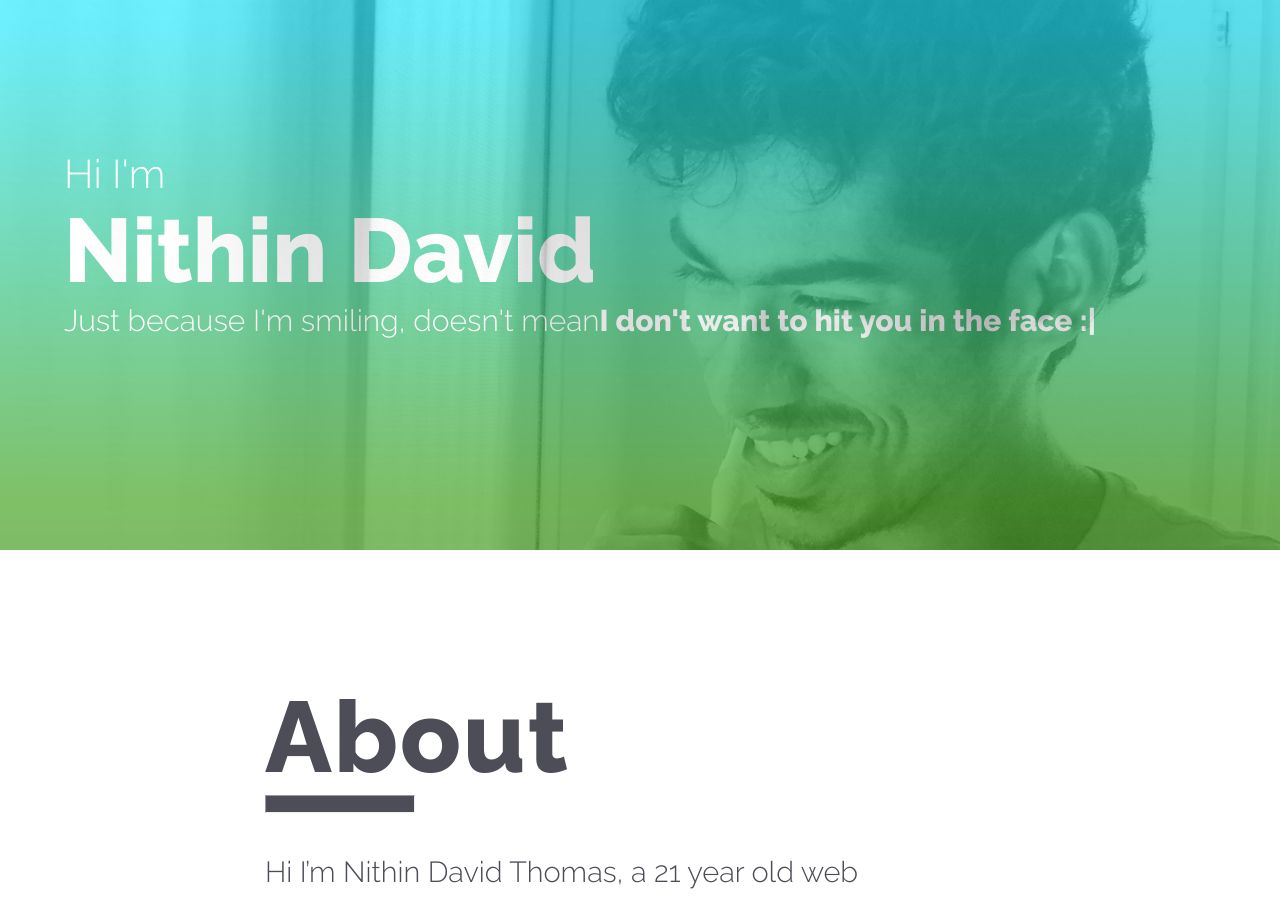
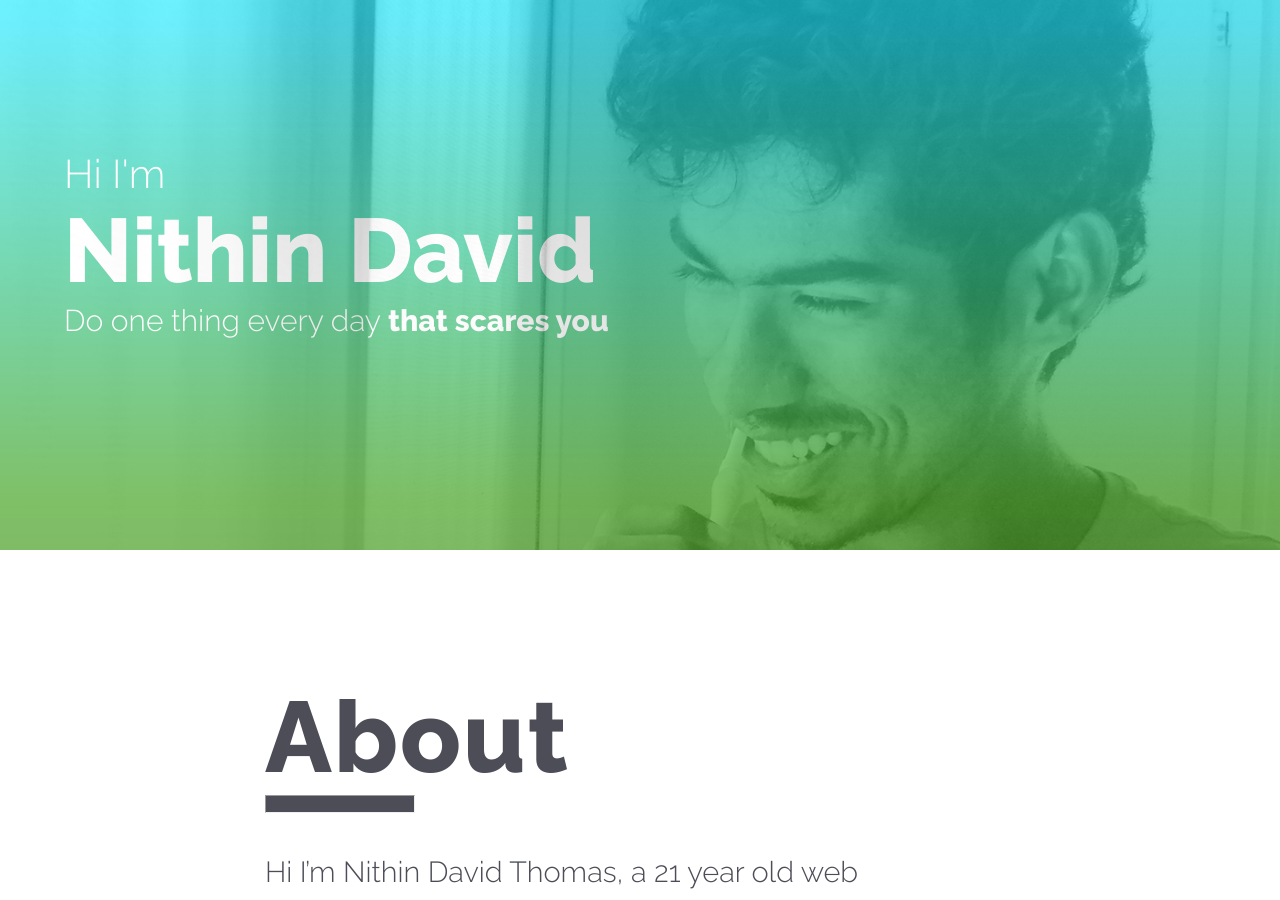
Before and after one commit to nithindavid/nithindavid.github.io, a Jekyll site: the page built from index.html, in a window 1280 px wide and 900 px high. Built offline with Jekyll 4.4.1, drawn with Linux system fonts in a browser that asks for light colours; Markdown is read by kramdown in place of the engine named in the settings.

Commit message:
Update front.html

```diff
--- a/_layouts/front.html
+++ b/_layouts/front.html
@@ -4,7 +4,7 @@
           <div class="overlay">
             <p class="welcome">Hi I'm</p>
             <h1 class="title"><a href="/">{{ site.name }}</a></h1>
-            <p class="tag">Just because I'm smiling, doesn't mean<b>I don't want to hit you in the face :|</b></p>
+            <p class="tag">Do one thing every day <b>that scares you</b></p>
           </div>
 
         </div>
```
